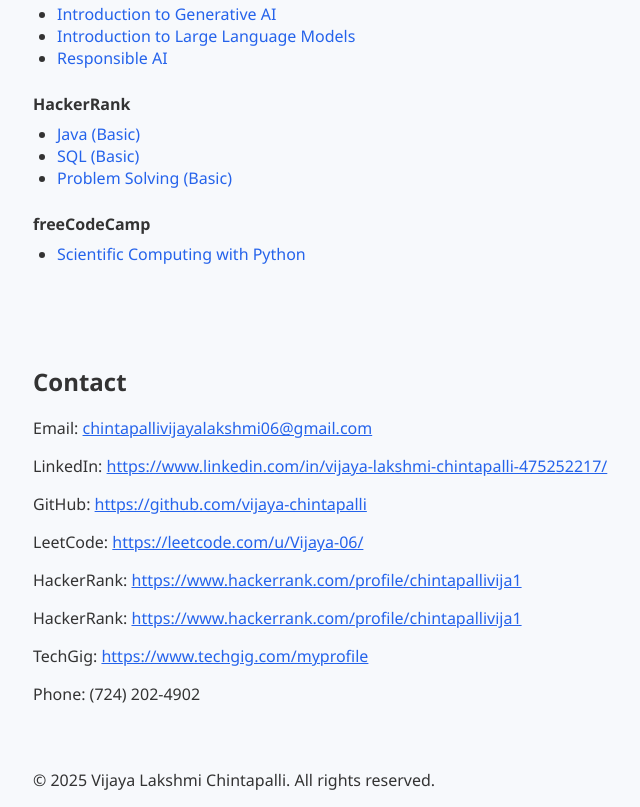
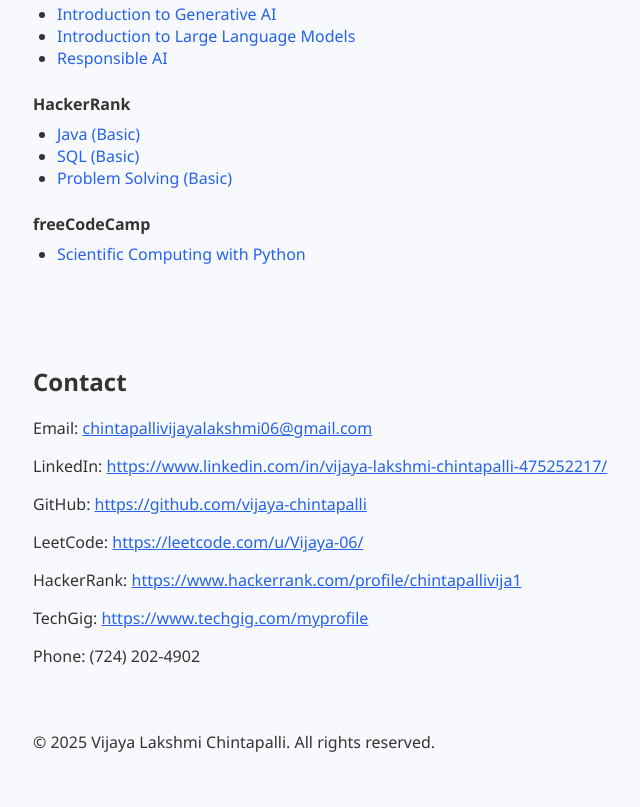
Before and after one commit to vijaya-chintapalli/Portfolio, a plain HTML site: page index.html in a window 1280 px wide. Shown: the part 3078-3885 px from the top of the page, without its empty margins (127-767 px from the left). After the commit the page ends 3847 px from the top, so only its background shows below. Drawn offline with Linux system fonts and the light colour scheme.

Commit message:
Update index.html

```diff
--- a/index.html
+++ b/index.html
@@ -169,7 +169,6 @@ Natural Language Processing (NLP), Generative AI (LLMs), Prompt Engineering, Res
   <p>GitHub: <a href="#">https://github.com/vijaya-chintapalli</a></p>
   <p>LeetCode: <a href="#">https://leetcode.com/u/Vijaya-06/</a></p>
   <p>HackerRank: <a href="#">https://www.hackerrank.com/profile/chintapallivija1</a></p>
-  <p>HackerRank: <a href="#">https://www.hackerrank.com/profile/chintapallivija1</a></p>
   <p>TechGig: <a href="#">https://www.techgig.com/myprofile</a></p>
   <p>Phone: (724) 202-4902</p>
 </section>
```
